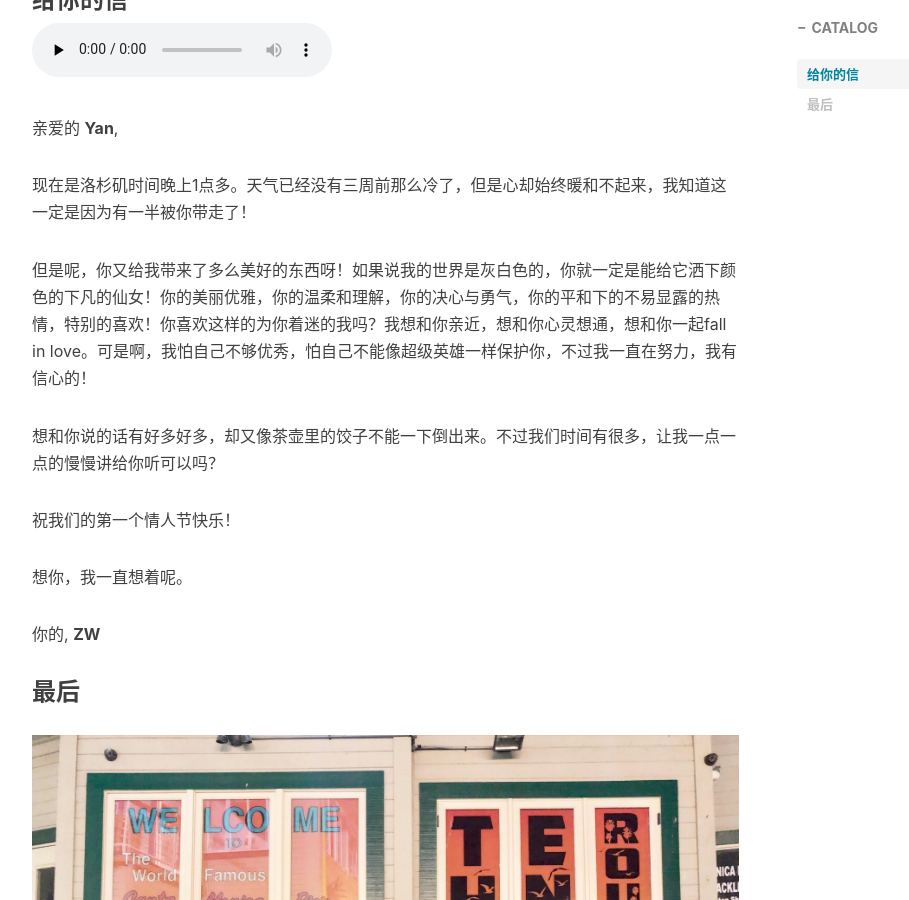
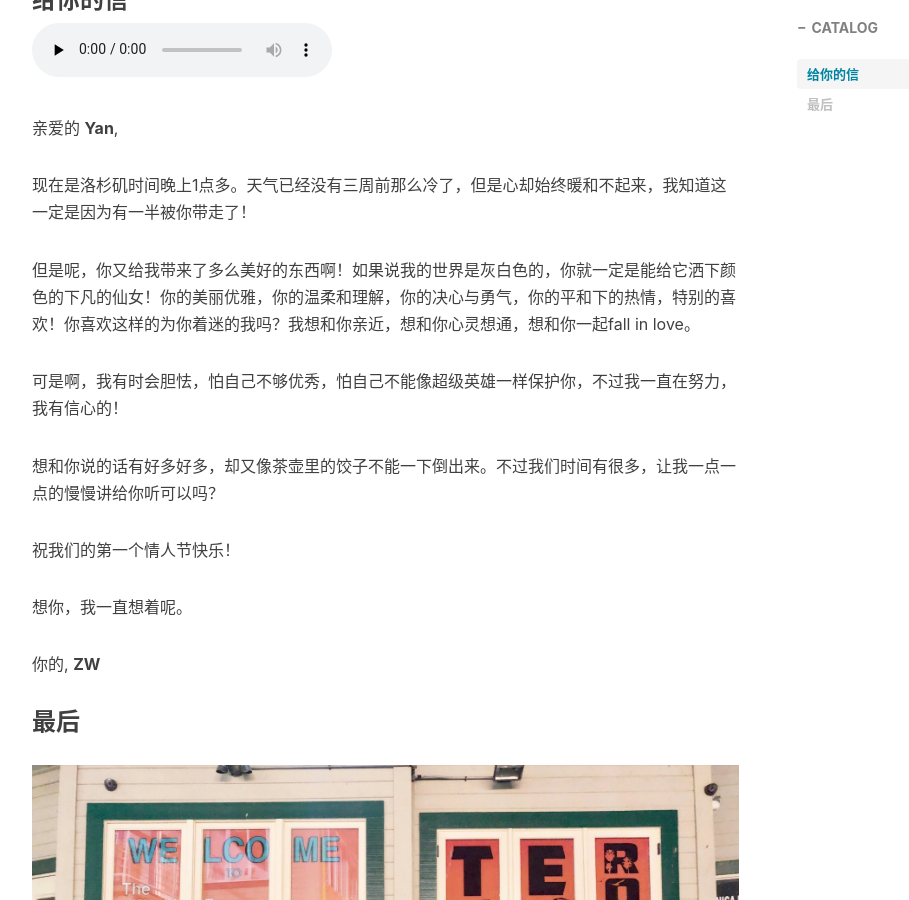
Before and after one commit to project106/project106.github.io, a Jekyll site: the page built from _posts/2019-02-14-ValentinesDay.md, in a window 1280 px wide and 900 px high, scrolled down 586 px. Shown: the whole window, without its empty margins (233-1142 px from the left). Built offline with Jekyll 4.4.1, drawn with Linux system fonts in a browser that asks for light colours; nearby versions of some CDN libraries; comment, search, counter and statistics services are not loaded.

Commit message:
Update 2019-02-14-ValentinesDay.md

```diff
--- a/_posts/2019-02-14-ValentinesDay.md
+++ b/_posts/2019-02-14-ValentinesDay.md
@@ -22,7 +22,9 @@ tags:
 
    现在是洛杉矶时间晚上1点多。天气已经没有三周前那么冷了，但是心却始终暖和不起来，我知道这一定是因为有一半被你带走了！
 
-   但是呢，你又给我带来了多么美好的东西呀！如果说我的世界是灰白色的，你就一定是能给它洒下颜色的下凡的仙女！你的美丽优雅，你的温柔和理解，你的决心与勇气，你的平和下的不易显露的热情，特别的喜欢！你喜欢这样的为你着迷的我吗？我想和你亲近，想和你心灵想通，想和你一起fall in love。可是啊，我怕自己不够优秀，怕自己不能像超级英雄一样保护你，不过我一直在努力，我有信心的！
+   但是呢，你又给我带来了多么美好的东西啊！如果说我的世界是灰白色的，你就一定是能给它洒下颜色的下凡的仙女！你的美丽优雅，你的温柔和理解，你的决心与勇气，你的平和下的热情，特别的喜欢！你喜欢这样的为你着迷的我吗？我想和你亲近，想和你心灵想通，想和你一起fall in love。
+
+   可是啊，我有时会胆怯，怕自己不够优秀，怕自己不能像超级英雄一样保护你，不过我一直在努力，我有信心的！
 
    想和你说的话有好多好多，却又像茶壶里的饺子不能一下倒出来。不过我们时间有很多，让我一点一点的慢慢讲给你听可以吗？
 
```
